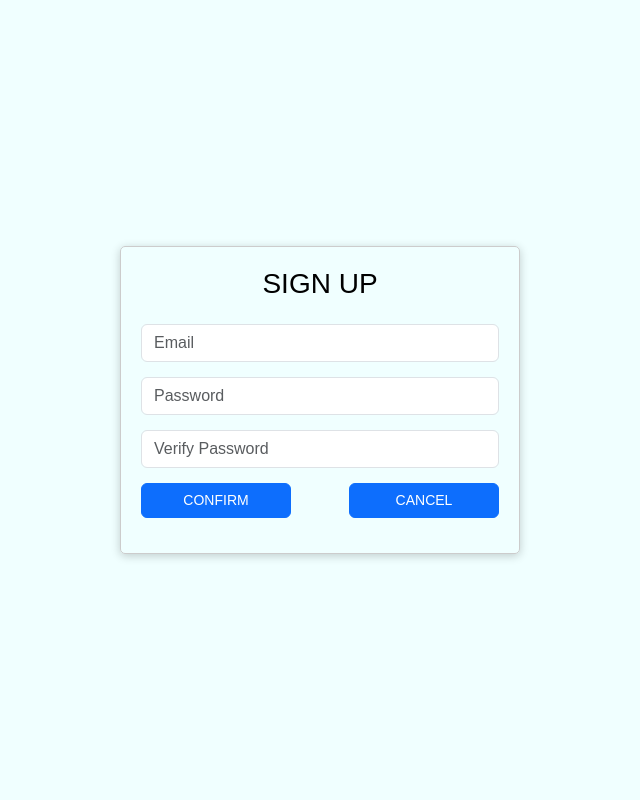
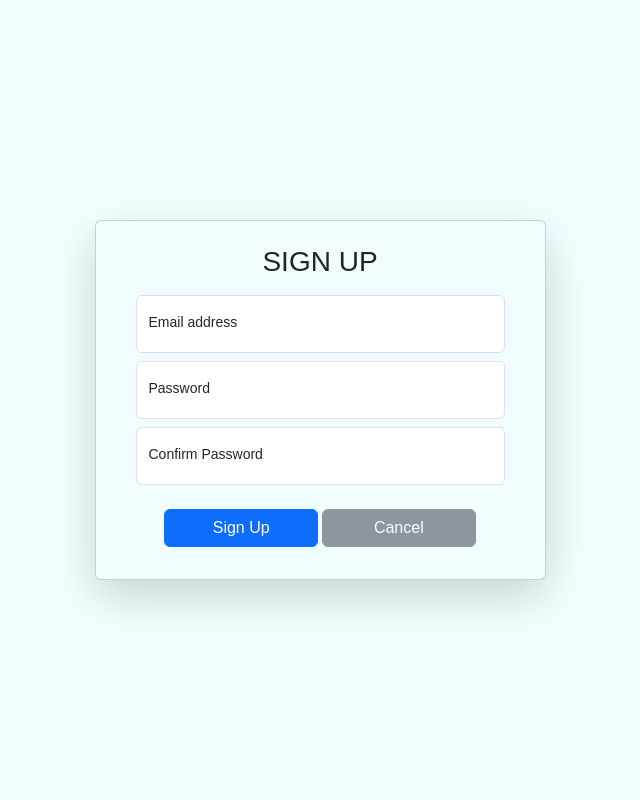
Before and after one commit to KuoLinTang/JobApplicationManager, a Flask app: page /signup/ in a window 1280 px wide. Shown: the whole page, without its empty margins (320-960 px from the left). Run offline with Flask 3, Linux system fonts and the light colour scheme; some libraries are stand-ins or nearby versions.

Commit message:
added floating labels in login.html, signup.html, and rest-password.html

```diff
--- a/app/flask_app/static/css/styles.css
+++ b/app/flask_app/static/css/styles.css
@@ -6,51 +6,16 @@
 
 body {
     display: flex;
-    justify-content: center;
     align-items: center;
     /* 100vh means 100% of window height */
     min-height: 100vh;
-    font-size: 20px;
+    font-size: 14px;
     text-align: center;
     color: black;
     background-color: #F0FFFF;
     font-family: Arial, Helvetica, sans-serif;
 }
 
-.login-container {
-    width: 400px;
-    padding: 20px;
-    border: 1px solid #ccc;
-    border-radius: 5px;
-    box-shadow: 0px 2px 10px rgba(0, 0, 0, 0.2);
+.card {
+    background-color: #f0fcff;
 }
-
-.form-group {
-    margin-top: 15px;
-    margin-bottom: 15px;
-}
-
-.options-container {
-    display: flex;
-    justify-content: space-between;
-    align-items: center;
-    font-size: 16px;
-    margin-top: 15px;
-    margin-bottom: 15px;
-    padding-left: 10px;
-    padding-right: 10px;
-}
-
-.btn {
-    font-size: 14px;
-    width: 150px;
-}
-
-.btn-full-width {
-    width: 100%;
-}
-
-.forget-password {
-    margin-top: 15px;
-    font-size: 14px;
-}
--- a/app/flask_app/template/signup.html
+++ b/app/flask_app/template/signup.html
@@ -10,25 +10,39 @@
 </head>
 
 <body>
-    <div class="login-container">
-        <h3 class="mb-4">SIGN UP</h3>
-        <form>
-            <div class="form-group">
-                <input type="email" id="email" class="form-control" placeholder="Email">
+    <div class="container">
+        <div class="row justify-content-center">
+            <div class="col-lg-5 col-md-7 col-sm-9 col-10">
+                <div class="card shadow-lg px-4">
+                    <div class="card-body">
+                        <div class="mb-3 mt-2 h3">
+                            SIGN UP
+                        </div>
+                        <form>
+                            <div class="mb-2 form-floating">
+                                <input type="email" class="form-control" id="email" placeholder="Enter email">
+                                <label for="email">Email address</label>
+                            </div>
+                            <div class="mb-2 form-floating">
+                                <input type="password" class="form-control" id="password" placeholder="Password">
+                                <label for="password">Password</label>
+                            </div>
+                            <div class="mb-4 form-floating">
+                                <input type="password" class="form-control" id="confirm-password"
+                                    placeholder="Confirm Password">
+                                <label for="confirm-password">Confirm Password</label>
+                            </div>
+                            <div class="mb-3 d-grid gap-2 d-md-block">
+                                <button type="submit" class="btn btn-primary btn-md col-lg-5 col-md-5">Sign
+                                    Up</button>
+                                <a href="login.html"
+                                    class="btn btn-secondary opacity-75 btn-md col-lg-5 col-md-5">Cancel</a>
+                            </div>
+                        </form>
+                    </div>
+                </div>
             </div>
-            <div class="form-group">
-                <input type="password" id="pw" class="form-control" placeholder="Password">
-            </div>
-            <div class="form-group">
-                <input type="password" id="pw-confirm" class="form-control" placeholder="Verify Password">
-            </div>
-            <div class="options-container" style="padding: 0px;">
-                <div type="submit" class="btn btn-primary btn-block" onclick="create_account();">CONFIRM</div>
-                <a href="/login/">
-                    <div type="submit" class="btn btn-primary btn-block">CANCEL</div>
-                </a>
-            </div>
-        </form>
+        </div>
     </div>
     <script src="../static/js/bootstrap.min.js"></script>
     <script src="../static/js/script.js"></script>
```
Also changed, not shown: app/flask_app/template/login.html (+37 -20 lines), app/flask_app/template/login2.html (deleted, +0 -23 lines), app/flask_app/template/reset-password.html (+20 -7 lines), app/flask_app/template/test.html (deleted, +0 -47 lines).
